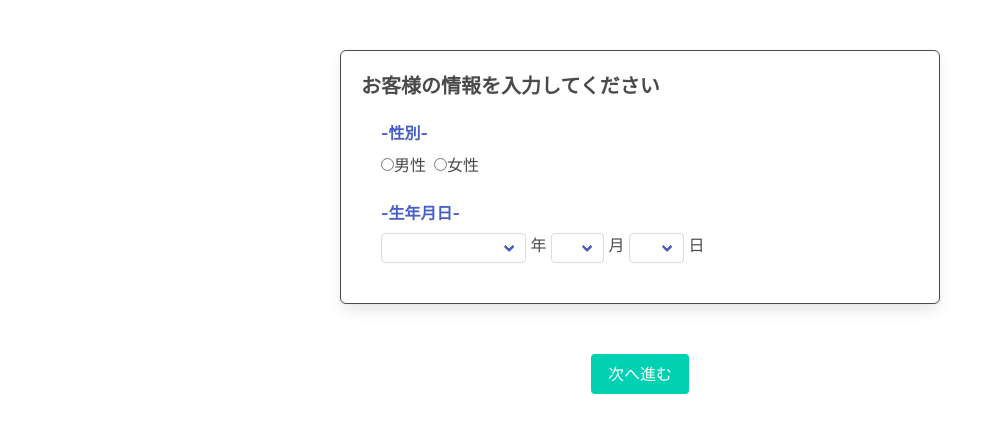
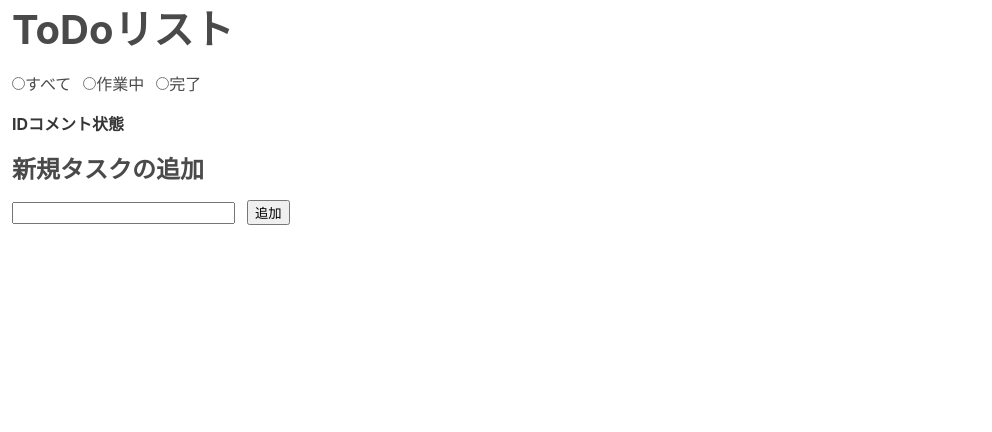
Before and after one commit to masaaki-ashikaga/B-tech-Vue.js, a Vue app: page / in a window 1280 px wide. Shown: the top 432 px of the page, without its empty margins (0-992 px from the left). Built offline with nearby package versions, Linux system fonts and the light colour scheme.

Commit message:
タスク追加機能実装

```diff
--- a/src/App.vue
+++ b/src/App.vue
@@ -1,13 +1,19 @@
 <template>
   <div id="app">
-    <router-view></router-view>
+    <ToDo></ToDo>
   </div>
 </template>
 
 <script>
+import ToDo from './components/ToDo';
+import 'bulma/css/bulma.css';
+
 export default {
   name: 'App',
-}
+  components: {
+    ToDo,
+  }
+};
 </script>
 
 <style>
--- /dev/null
+++ b/src/components/ToDo.vue
@@ -0,0 +1,43 @@
+<template>
+    <div class="ml-3">
+        <h1 class="has-text-weight-bold is-size-2 mb-3">ToDoリスト</h1>
+        <div class="mb-4">
+            <label for="all" class="mr-3"><input type="radio" id="all" name="status" value="すべて">すべて</label>
+            <label for="working" class="mr-3"><input type="radio" id="working" name="status" value="作業中">作業中</label>
+            <label for="completed"><input type="radio" id="completed" name="status" value="完了">完了</label>
+        </div>
+
+        <table class="mb-4">
+            <tr><th>ID</th><th>コメント</th><th>状態</th></tr>
+            <tr v-for="(task, key) in tasks" :key="key">
+                <td>{{key + 1}}</td>
+                <td>{{task}}</td>
+                <td><button>作業中</button></td>
+                <td><button>削除</button></td>
+            </tr>
+        </table>
+
+        <div>
+            <h2 class="has-text-weight-bold is-size-4 mb-3">新規タスクの追加</h2>
+            <input type="text" class="mr-3" v-model="input">
+            <button @click="addTask">追加</button>
+        </div>
+    </div>
+</template>
+
+<script>
+export default {
+    data: function() {
+        return {
+            input: '',
+            tasks: [],
+        }
+    },
+    methods: {
+        addTask: function(){
+            this.tasks.push(this.input);
+            this.input = "";
+        }
+    }
+}
+</script>
```
